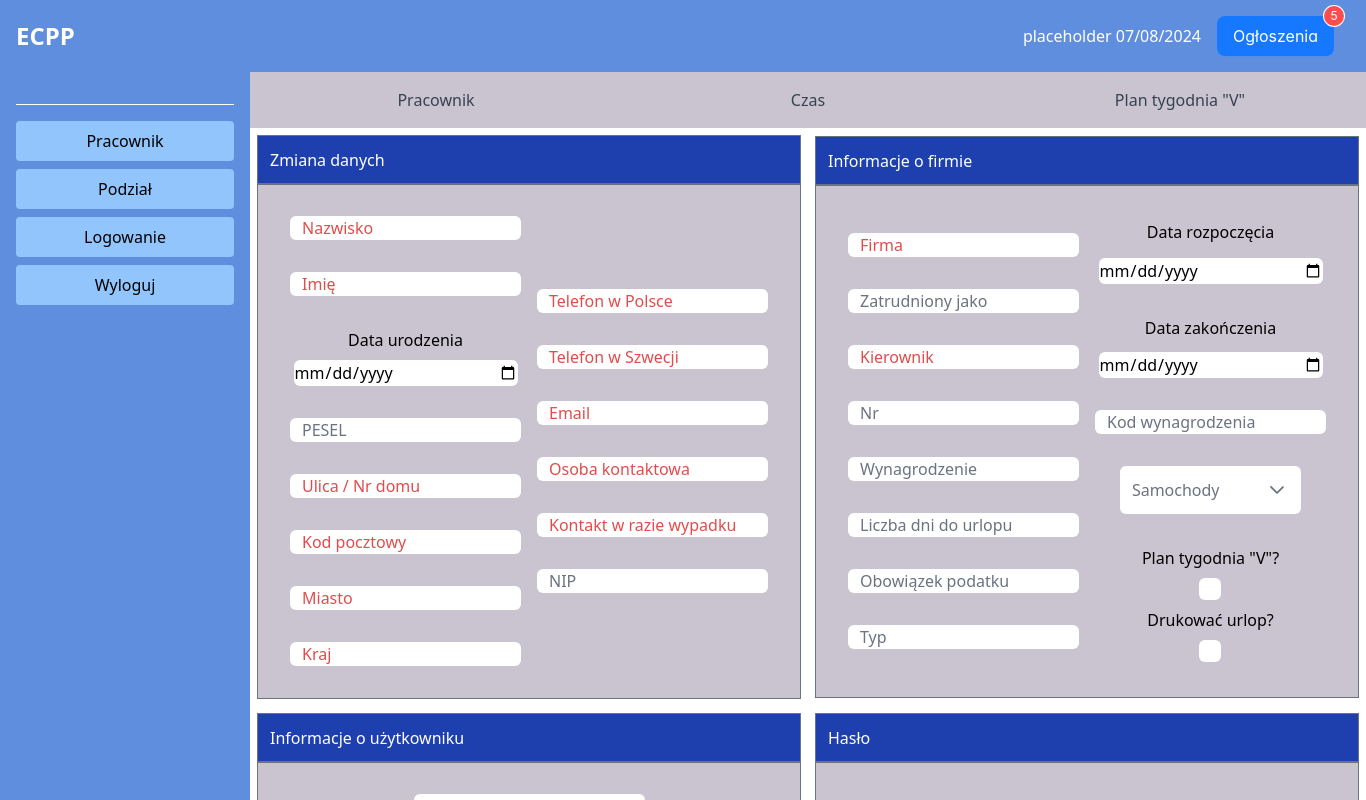
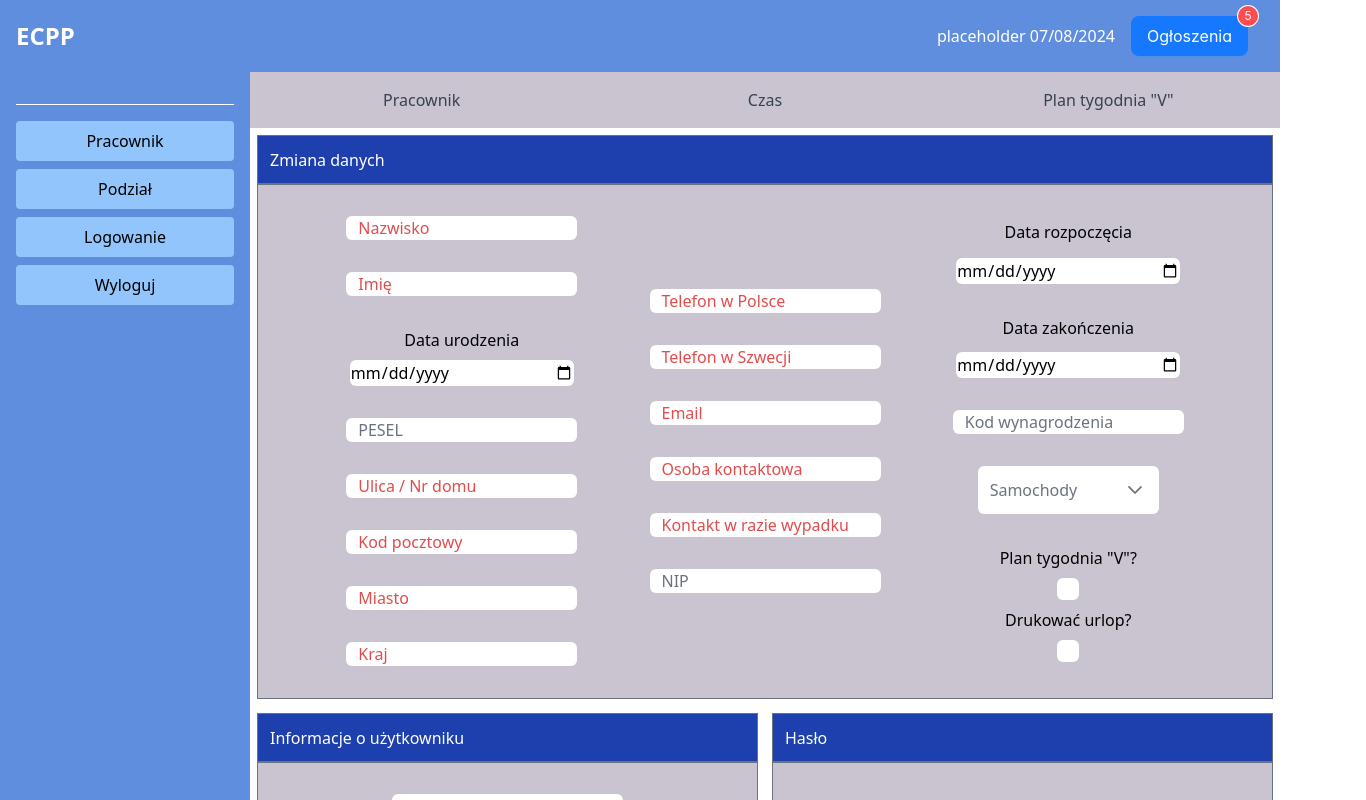
Before and after one commit to Destray32/ecpp-projekt, a React (Create React App) app: page /home/dodaj-pracownika in a window 1280 px wide. Shown: the top 800 px of the page, 1366 px wide, since content can reach past the window. Built offline with nearby package versions, Linux system fonts and the light colour scheme; a web font is replaced by a local one.

Commit message:
poprawki ze screena

```diff
--- a/src/pages/Czas/CzasPracy.js
+++ b/src/pages/Czas/CzasPracy.js
@@ -48,14 +48,6 @@ export default function CzasPracyPage() {
         return getWeek(date, { weekStartsOn: 1 });
     };
 
-    const previousWeek = () => {
-        setCurrentDate(subWeeks(currentDate, 1));
-    };
-
-    const nextWeek = () => {
-        setCurrentDate(addWeeks(currentDate, 1));
-    };
-
     const onDateChange = (e) => {
         const selectedDate = e.value;
         setCurrentDate(startOfWeek(selectedDate, { weekStartsOn: 1 }));
@@ -69,9 +61,7 @@ export default function CzasPracyPage() {
                     <div className="w-full h-2/6">
                         <div className="w-full flex flex-row items-center p-4 justify-between">
                             <div className="flex items-center space-x-2">
-                                <Button label="Poprzedni" icon="pi pi-arrow-left" className="p-button-outlined" onClick={previousWeek} />
                                 <p className="text-lg font-bold">Tydzień {getWeekNumber(currentDate)} : {formatWeek(currentDate)}</p>
-                                <Button label="Następny" icon="pi pi-arrow-right" iconPos="right" className="p-button-outlined" onClick={nextWeek} />
                             </div>
                             <p>Otwarty/Zamknięty</p>
                             <Dropdown value={Pracownik} onChange={(e) => setPracownik(e.value)} options={["Kierownik 1", "Kierownik 2"]} editable placeholder="Pracownik"
--- a/src/pages/Pracownik/DodajPracownika.js
+++ b/src/pages/Pracownik/DodajPracownika.js
@@ -148,42 +148,6 @@ export default function DodajPracownikaPage() {
                                 <label htmlFor="NIP">NIP</label>
                             </FloatLabel>
                         </div>
-                    </DaneBox>
-                    <DaneBox name='Informacje o firmie'>
-                        <div className='flex flex-col items-center space-y-8 py-4'>
-                            <FloatLabel>
-                                <InputText invalid={formData.company === ''} id="company" type="text" onChange={handleChange} />
-                                <label htmlFor="company">Firma</label>
-                            </FloatLabel>
-                            <FloatLabel>
-                                <InputText id="hiredAs" type="text" onChange={handleChange} />
-                                <label htmlFor="hiredAs">Zatrudniony jako</label>
-                            </FloatLabel>
-                            <FloatLabel>
-                                <InputText invalid={formData.manager === ''} id="manager" type="text" onChange={handleChange} />
-                                <label htmlFor="manager">Kierownik</label>
-                            </FloatLabel>
-                            <FloatLabel>
-                                <InputText id="nr" type="text" onChange={handleChange} />
-                                <label htmlFor="nr">Nr</label>
-                            </FloatLabel>
-                            <FloatLabel>
-                                <InputText id="paycheck" type="text" onChange={handleChange} />
-                                <label htmlFor="paycheck">Wynagrodzenie</label>
-                            </FloatLabel>
-                            <FloatLabel>
-                                <InputText id="tillVacation" type="text" onChange={handleChange} />
-                                <label htmlFor="tillVacation">Liczba dni do urlopu</label>
-                            </FloatLabel>
-                            <FloatLabel>
-                                <InputText id="tax" type="text" onChange={handleChange} />
-                                <label htmlFor="tax">Obowiązek podatku</label>
-                            </FloatLabel>
-                            <FloatLabel>
-                                <InputText id="typ" type="text" onChange={handleChange} />
-                                <label htmlFor="typ">Typ</label>
-                            </FloatLabel>
-                        </div>
                         <div className='flex flex-col items-center space-y-8'>
                             <div className='flex flex-col items-center space-y-3.5'>
                                 <label htmlFor="startDate">Data rozpoczęcia</label>
--- a/src/pages/Pracownik/Pracownik.js
+++ b/src/pages/Pracownik/Pracownik.js
@@ -9,7 +9,6 @@ import { Link } from "react-router-dom";
 export default function PracownikPage() {
 
     const [state, setState] = useState("Aktywne");
-    const [title, setTitle] = useState(null);
     const [name, setName] = useState("");
     const [surname, setSurname] = useState("");
     const [manager, setManager] = useState(null);
@@ -89,8 +88,6 @@ export default function PracownikPage() {
                     <div className="w-full h-4/6 outline outline-1">
                         <form className="w-full h-full flex flex-col space-y-2 p-2">
                             <div className="w-full h-1/2 flex flex-row items-center space-x-2">
-                                <Dropdown value={title} onChange={(e) => setTitle(e.value)} options={["Tytul 1","Tytul 2"]} optionLabel="name" editable placeholder="Tytuł"
-                                    autoComplete="off" className="w-3/12 p-2" filter showClear/>
                                 <InputText value={name} onChange={(e) => setName(e.target.value)} placeholder="Imię" className="w-3/12 p-2" />
                                 <InputText value={surname} onChange={(e) => setSurname(e.target.value)} placeholder="Nazwisko" className="w-3/12 p-2" />
                                 <Dropdown value={manager} onChange={(e) => setManager(e.value)} options={["Kierownik 1","Kierownik 2"]} optionLabel="name" editable placeholder="Kierownik"
--- a/src/pages/Pracownik/ZmienDane.js
+++ b/src/pages/Pracownik/ZmienDane.js
@@ -168,42 +168,6 @@ export default function ZmienDanePage() {
                                 <label htmlFor="NIP">NIP</label>
                             </FloatLabel>
                         </div>
-                    </DaneBox>
-                    <DaneBox name='Informacje o firmie'>
-                        <div className='flex flex-col items-center space-y-8 py-4'>
-                            <FloatLabel>
-                                <InputText invalid={formData.company === ''} id="company" type="text" onChange={handleChange} />
-                                <label htmlFor="company">Firma</label>
-                            </FloatLabel>
-                            <FloatLabel>
-                                <InputText id="hiredAs" type="text" onChange={handleChange} />
-                                <label htmlFor="hiredAs">Zatrudniony jako</label>
-                            </FloatLabel>
-                            <FloatLabel>
-                                <InputText invalid={formData.manager === ''} id="manager" type="text" onChange={handleChange} />
-                                <label htmlFor="manager">Kierownik</label>
-                            </FloatLabel>
-                            <FloatLabel>
-                                <InputText id="nr" type="text" onChange={handleChange} />
-                                <label htmlFor="nr">Nr</label>
-                            </FloatLabel>
-                            <FloatLabel>
-                                <InputText id="paycheck" type="text" onChange={handleChange} />
-                                <label htmlFor="paycheck">Wynagrodzenie</label>
-                            </FloatLabel>
-                            <FloatLabel>
-                                <InputText id="tillVacation" type="text" onChange={handleChange} />
-                                <label htmlFor="tillVacation">Liczba dni do urlopu</label>
-                            </FloatLabel>
-                            <FloatLabel>
-                                <InputText id="tax" type="text" onChange={handleChange} />
-                                <label htmlFor="tax">Obowiązek podatku</label>
-                            </FloatLabel>
-                            <FloatLabel>
-                                <InputText id="typ" type="text" onChange={handleChange} />
-                                <label htmlFor="typ">Typ</label>
-                            </FloatLabel>
-                        </div>
                         <div className='flex flex-col items-center space-y-8'>
                             <div className='flex flex-col items-center space-y-2'>
                                 <label htmlFor="startDate">Data rozpoczęcia</label>
```
